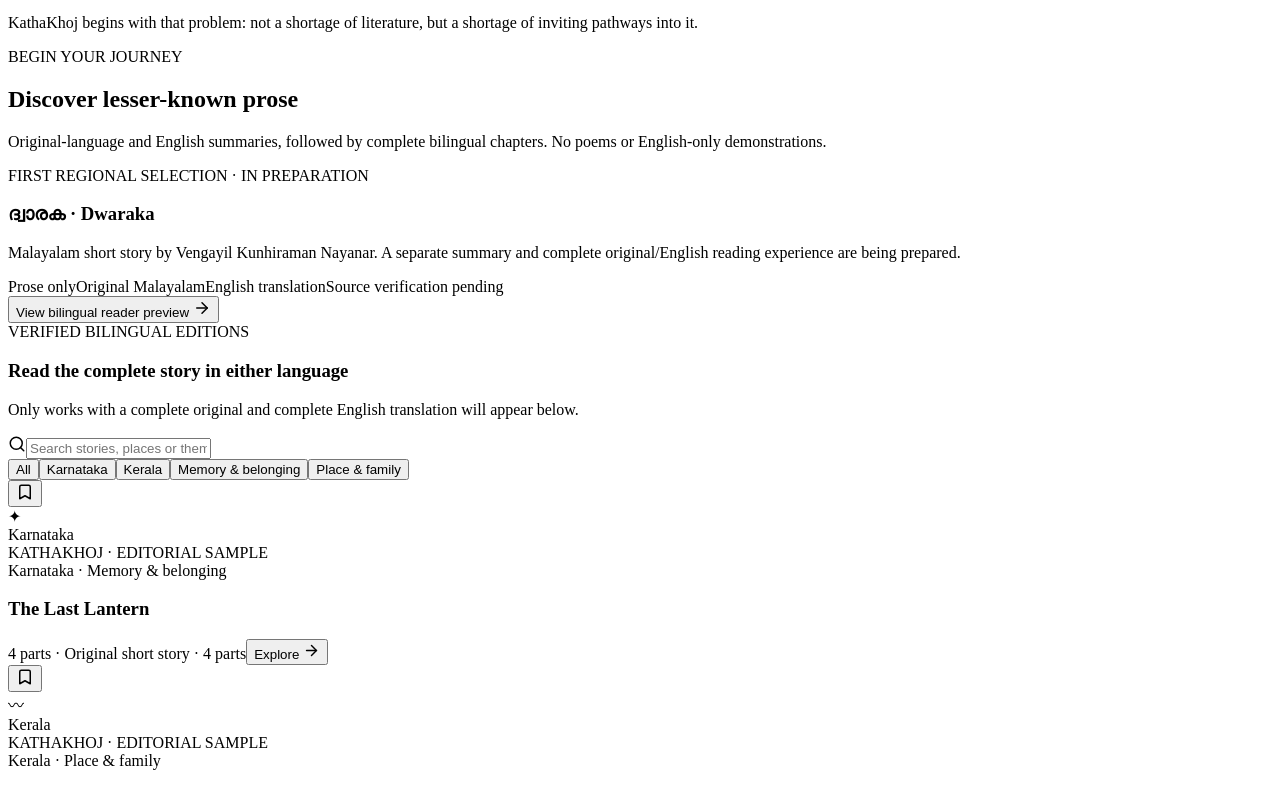
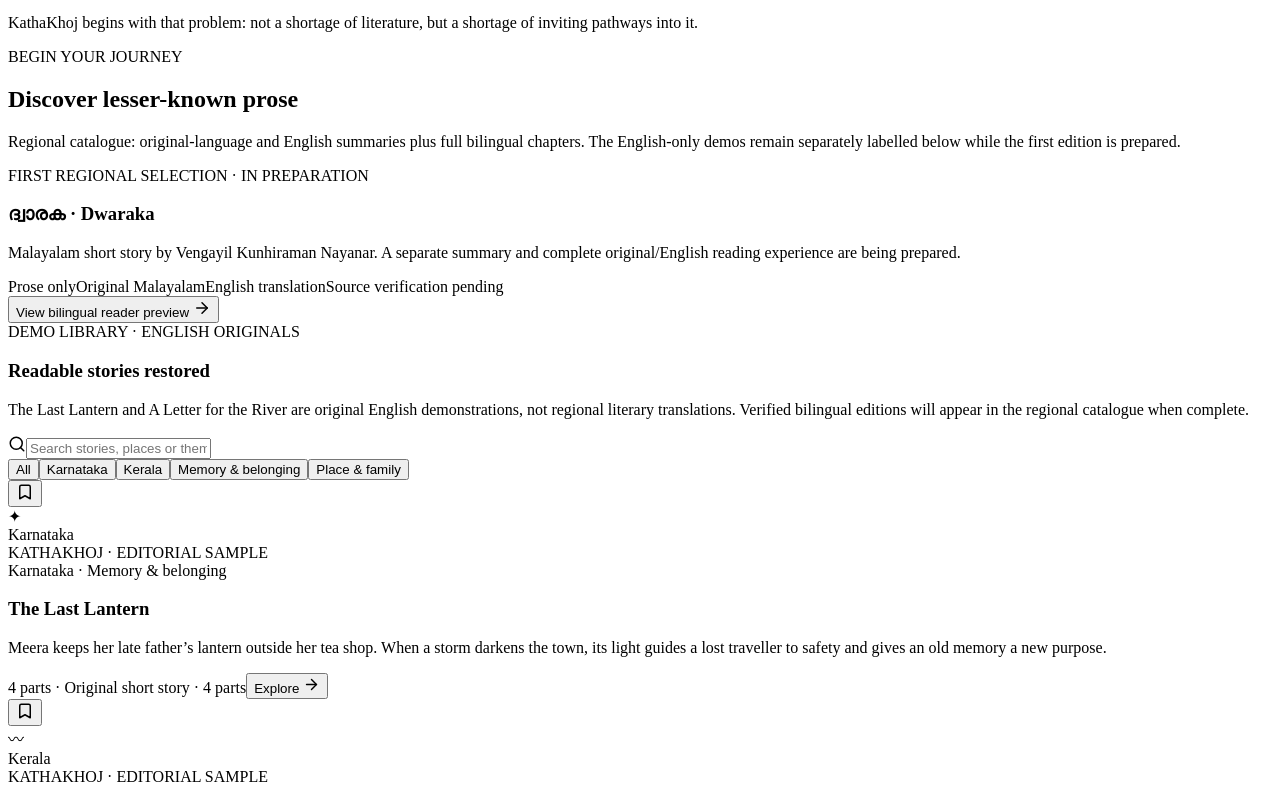
Before and after one commit to scaleblueprint/kathakhoj, a React (Vite) app: page / in a window 1280 px wide. Shown: the part 366-1152 px from the top of the page. Built offline with nearby package versions, Linux system fonts and the light colour scheme; the HTML template or start-up script is replaced by a standard one.

Commit message:
Restore readable demo content in separate labelled library without claiming bilingual editions

```diff
--- a/src/App.jsx
+++ b/src/App.jsx
@@ -36,7 +36,7 @@
   const [showPreview, setShowPreview] = useState(false)
 
   const filtered = useMemo(() => stories.filter(s => {
-    const matchesQuery = [s.title, s.subtitle, s.region, s.theme, s.summary?.original, s.summary?.english]
+    const matchesQuery = [s.title, s.subtitle, s.region, s.theme, typeof s.summary === 'string' ? s.summary : s.summary?.original, s.summary?.english]
       .join(' ').toLowerCase().includes(query.toLowerCase())
     const matchesFilter = filter === 'All' || s.region === filter || s.theme === filter
     return matchesQuery && matchesFilter
@@ -73,7 +73,7 @@
       return
     }
     const part = story.parts[partIndex]
-    const lines = part ? part[readingLanguage] : [story.essence]
+    const lines = part ? (part[readingLanguage]?.length ? part[readingLanguage] : part.original) : [story.essence]
     const utterance = new SpeechSynthesisUtterance([story.title, part?.title || 'Literary companion', ...lines].join(' '))
     utterance.lang = readingLanguage === 'original' ? story.originalLocale : 'en-IN'
     utterance.rate = 0.93
@@ -139,15 +139,15 @@
 
           <div className="story-layout">
             <article className="reader">
-              <div className="prototype-note"><Sparkles size={17}/><span><strong>Source and translation:</strong> {story.note}</span></div>
-              <section className="summary-panel"><div className="eyebrow">STORY SUMMARY · NOT A CHAPTER</div><h2>The story at a glance</h2><div className="language-switch" role="group" aria-label="Summary and story language"><button className={readingLanguage === 'original' ? 'active' : ''} onClick={() => setReadingLanguage('original')}>{story.originalLanguage} · Original</button><button className={readingLanguage === 'english' ? 'active' : ''} onClick={() => setReadingLanguage('english')}>English translation</button></div><p lang={readingLanguage === 'original' ? story.originalLocale : 'en'}>{story.summary[readingLanguage]}</p></section>
+              <div className="prototype-note"><Sparkles size={17}/><span><strong>{story.originalLanguage === 'English' ? 'Demo library:' : 'Source and translation:'}</strong> {story.note}</span></div>
+              <section className="summary-panel"><div className="eyebrow">STORY SUMMARY · NOT A CHAPTER</div><h2>The story at a glance</h2><div className="language-switch" role="group" aria-label="Summary and story language"><button className={readingLanguage === 'original' ? 'active' : ''} onClick={() => setReadingLanguage('original')}>{story.originalLanguage} · Original</button><button className={readingLanguage === 'english' ? 'active' : ''} onClick={() => setReadingLanguage('english')}>English translation</button></div>}<p lang={readingLanguage === 'original' ? story.originalLocale : 'en'}>{typeof story.summary === 'string' ? story.summary : story.summary[readingLanguage]}</p></section>
               <div id="reading-part" className="part-reader">
                 <div className="eyebrow">{complete ? 'STORY COMPLETE' : `PART ${partIndex + 1} OF ${story.parts.length}`}</div>
-                {<div className="language-switch" role="group" aria-label="Reading language"><button className={readingLanguage === 'original' ? 'active' : ''} onClick={() => { window.speechSynthesis?.cancel(); setPlaying(false); setReadingLanguage('original') }}>{story.originalLanguage} · Original</button><button className={readingLanguage === 'english' ? 'active' : ''} onClick={() => { window.speechSynthesis?.cancel(); setPlaying(false); setReadingLanguage('english') }}>English translation</button></div>}
+                {story.parts[0].english.length > 0 && <div className="language-switch" role="group" aria-label="Reading language"><button className={readingLanguage === 'original' ? 'active' : ''} onClick={() => { window.speechSynthesis?.cancel(); setPlaying(false); setReadingLanguage('original') }}>{story.originalLanguage} · Original</button><button className={readingLanguage === 'english' ? 'active' : ''} onClick={() => { window.speechSynthesis?.cancel(); setPlaying(false); setReadingLanguage('english') }}>English translation</button></div>}
                 <div className="progress-track" role="progressbar" aria-valuenow={partIndex} aria-valuemin="0" aria-valuemax={story.parts.length} aria-label="Story progress"><span style={{ width: `${partIndex / story.parts.length * 100}%` }} /></div>
                 {complete ? <section className="essence"><h2>The literary companion</h2><p>{story.essence}</p><p className="muted">You have reached the end of the reading trail. For this selection, the complete original remains available through the linked source edition.</p></section> : <>
                   <h2>{currentPart.title}</h2>
-                  {currentPart[readingLanguage].map((p, i) => <p key={i} lang={readingLanguage === 'original' ? story.originalLocale : 'en'}>{p}</p>)}
+                  {(currentPart[readingLanguage]?.length ? currentPart[readingLanguage] : currentPart.original).map((p, i) => <p key={i} lang={readingLanguage === 'original' ? story.originalLocale : 'en'}>{p}</p>)}
                 </>}
                 <div className="part-navigation">
                   <button className="secondary" disabled={partIndex === 0} onClick={() => setPart(story.id, partIndex - 1)}><ArrowLeft size={17}/> Previous</button>
@@ -169,7 +169,7 @@
               <div className="side-card">
                 <div className="eyebrow">EDITORIAL STATUS</div>
                 <p><strong>{story.type}</strong></p>
-                <p className="muted">Complete original-language narrative and complete English translation, aligned chapter by chapter.</p>
+                <p className="muted">{story.originalLanguage === 'English' ? 'Original English demonstration fiction. No Kannada or Malayalam translation is claimed.' : 'Complete original-language narrative and English translation, aligned chapter by chapter.'}</p>
                 {sourceLinked && <p className="muted"><strong>Author:</strong> {story.author}<br/><strong>First published:</strong> {story.published}<br/><strong>Translation:</strong> {story.translator}<br/><a href={story.sourceUrl} target="_blank" rel="noopener noreferrer">{story.sourceTitle} ↗</a></p>}
                 <p className="muted">The production catalogue will only publish works after source, rights and human literary review are recorded.</p>
               </div>
@@ -233,11 +233,11 @@
               <div className="eyebrow">BEGIN YOUR JOURNEY</div>
               <h2>Discover lesser-known prose</h2>
             </div>
-            <p>Original-language and English summaries, followed by complete bilingual chapters. No poems or English-only demonstrations.</p>
+            <p>Regional catalogue: original-language and English summaries plus full bilingual chapters. The English-only demos remain separately labelled below while the first edition is prepared.</p>
           </div>
 
           <div className="candidate-card"><div><div className="eyebrow">FIRST REGIONAL SELECTION · IN PREPARATION</div><h3>ദ്വാരക <span>· Dwaraka</span></h3><p>Malayalam short story by Vengayil Kunhiraman Nayanar. A separate summary and complete original/English reading experience are being prepared.</p><div className="candidate-tags"><span>Prose only</span><span>Original Malayalam</span><span>English translation</span><span>Source verification pending</span></div></div><button className="primary" onClick={() => { setReadingLanguage('original'); setShowPreview(true) }}>View bilingual reader preview <ArrowRight size={18}/></button></div>
-          <div className="demo-heading"><div className="eyebrow">VERIFIED BILINGUAL EDITIONS</div><h3>Read the complete story in either language</h3><p>Only works with a complete original and complete English translation will appear below.</p></div>
+          <div className="demo-heading"><div className="eyebrow">DEMO LIBRARY · ENGLISH ORIGINALS</div><h3>Readable stories restored</h3><p>The Last Lantern and A Letter for the River are original English demonstrations, not regional literary translations. Verified bilingual editions will appear in the regional catalogue when complete.</p></div>
           <div className="controls">
             <div className="search"><Search size={18}/><input value={query} onChange={e => setQuery(e.target.value)} placeholder="Search stories, places or themes…" /></div>
             <div className="chips">
@@ -255,7 +255,7 @@
                 <div className="story-card__body">
                   <div className="eyebrow">{story.region} · {story.theme}</div>
                   <h3>{story.title}</h3>
-                  <p>{story.summary.english}</p>
+                  <p>{typeof story.summary === 'string' ? story.summary : story.summary.english}</p>
                   <div className="story-card__footer">
                     <span>{progress[story.id] > 0 ? `Continue · ${Math.min(progress[story.id] + 1, story.parts.length)} / ${story.parts.length}` : `${story.parts.length} parts · ${story.duration}`}</span>
                     <button onClick={() => setSelected(story.id)}>Explore <ArrowRight size={17}/></button>
```
